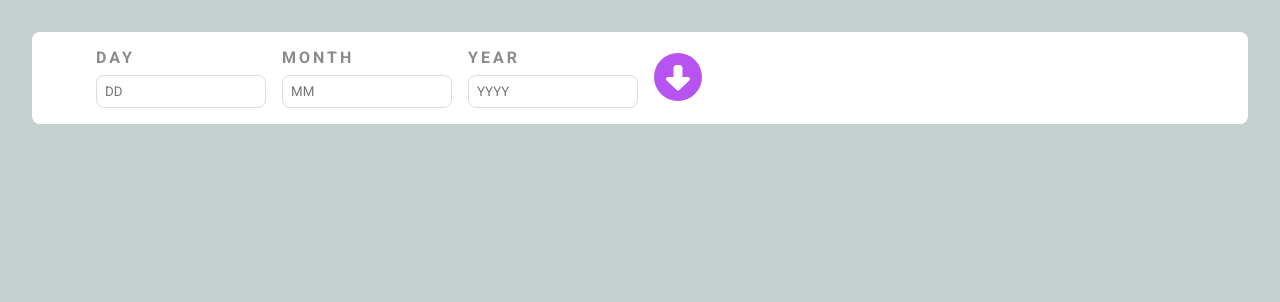
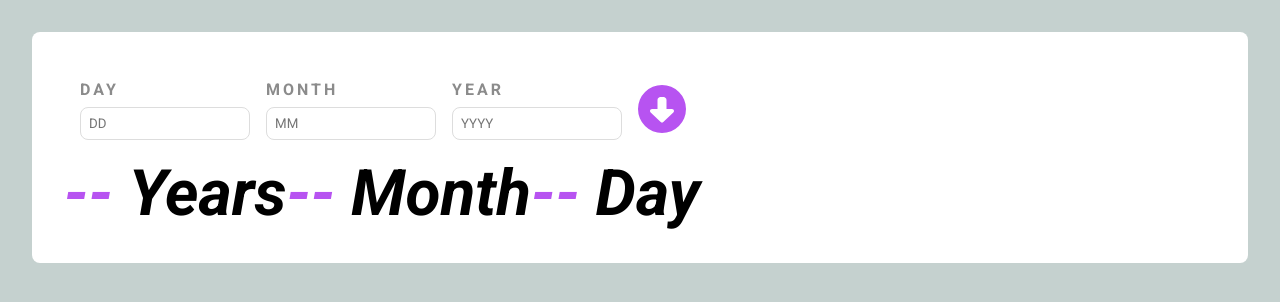
Before and after one commit to ar4scode/age-calculator-react, a React (Vite) app: page / in a window 1280 px wide. Shown: the top 302 px of the page. Built offline with nearby package versions, Linux system fonts and the light colour scheme.

Commit message:
Implement age calculation logic with dynamic state updates

```diff
--- a/src/App.css
+++ b/src/App.css
@@ -17,11 +17,12 @@ body {
   background-color: #fff;
   border-radius: .5rem;
   margin: 2rem;
+  display: flex;
+  flex-direction: column;
 }
 
 .container form {
   display: flex;
-  margin: 1rem;
   padding: 1rem;
 }
 
@@ -65,3 +66,18 @@ form button:active {
   filter: grayscale(20%);
   opacity: .7;
 }
+
+.output-container {
+  text-align: center;
+  display: flex;
+}
+
+.output-container div h1 {
+  font-size: 4rem;
+  font-style: italic;
+  color: #000;
+}
+
+.output-container span {
+  color: #b753f1;
+}
--- a/src/components/AgeCalculator.jsx
+++ b/src/components/AgeCalculator.jsx
@@ -1,16 +1,19 @@
-import {useFormik} from "formik"
-import * as Yup from "yup"
+import { useFormik } from "formik";
+import { useState } from "react";
+import * as Yup from "yup";
 import { FontAwesomeIcon } from "@fortawesome/react-fontawesome";
 import { faCircleDown } from "@fortawesome/free-solid-svg-icons";
 
+export default function AgeCalculator() {
+  const [calculatedYears, setCalculatedYears] = useState("--");
+  const [calculatedMonths, setCalculatedMonths] = useState("--");
+  const [calculatedDays, setCalculatedDays] = useState("--");
 
-export default function AgeCalculator() {
-
-  const currentYear = new Date().getFullYear()
+  const currentYear = new Date().getFullYear();
 
   const validationSchema = Yup.object({
     day: Yup.number()
-      .min(1, "Day must be at least one" )
+      .min(1, "Day must be at least one")
       .max(31, "Day cannot be more than 31")
       .required("Day is required"),
     month: Yup.number()
@@ -20,8 +23,8 @@ export default function AgeCalculator() {
     year: Yup.number()
       .min(1900, "Year must be at least 1900")
       .max(currentYear, `Year cannot be more than ${currentYear}`)
-      .required("Year is required")
-  })
+      .required("Year is required"),
+  });
 
   const formik = useFormik({
     initialValues: {
@@ -31,24 +34,41 @@ export default function AgeCalculator() {
     },
     validationSchema,
     onSubmit: (values) => {
-      console.log(values);
-    }
-  })
+      const birthDate = new Date(values.year, values.month - 1, values.day);
+      const currentDate = new Date();
 
-  // declare style for when we got error
+      let years = currentDate.getFullYear() - birthDate.getFullYear();
+      let months = currentDate.getMonth() - birthDate.getMonth();
+      let days = currentDate.getDate() - birthDate.getDate();
+
+      if (days < 0) {
+        months -= 1;
+        days += new Date(currentDate.getFullYear(), currentDate.getMonth(), 0).getDate();
+      }
+      if (months < 0) {
+        years -= 1;
+        months += 12;
+      }
+
+      setCalculatedYears(years);
+      setCalculatedMonths(months);
+      setCalculatedDays(days);
+    },
+  });
+
   const errorStyle = {
     color: "#f00",
     margin: ".2rem .6rem",
     fontStyle: "italic",
-    fontSize: ".8rem"
-  }
+    fontSize: ".8rem",
+  };
 
-  return(
+  return (
     <>
       <div className="container">
         <form onSubmit={formik.handleSubmit}>
           <div className="input-containers">
-            <label style={formik.touched.day && formik.errors.day ? {color: "#e25858"} : null} htmlFor="day">DAY</label>
+            <label style={formik.touched.day && formik.errors.day ? { color: "#e25858" } : null} htmlFor="day">DAY</label>
             <input
               type="text"
               id="day"
@@ -57,14 +77,14 @@ export default function AgeCalculator() {
               onChange={formik.handleChange}
               onBlur={formik.handleBlur}
               placeholder="DD"
-              style={formik.touched.day && formik.errors.day ? {borderColor: "#e25858"} : null}
+              style={formik.touched.day && formik.errors.day ? { borderColor: "#e25858" } : null}
             />
             {formik.touched.day && formik.errors.day ? (
               <div style={errorStyle}>{formik.errors.day}</div>
             ) : null}
           </div>
           <div className="input-containers">
-            <label style={formik.touched.month && formik.errors.month ? {color: "#e25858"} : null} htmlFor="month">MONTH</label>
+            <label style={formik.touched.month && formik.errors.month ? { color: "#e25858" } : null} htmlFor="month">MONTH</label>
             <input
               type="text"
               name="month"
@@ -73,14 +93,14 @@ export default function AgeCalculator() {
               onChange={formik.handleChange}
               onBlur={formik.handleBlur}
               placeholder="MM"
-              style={formik.touched.month && formik.errors.month ? {borderColor: "#e25858"} : null}
+              style={formik.touched.month && formik.errors.month ? { borderColor: "#e25858" } : null}
             />
             {formik.touched.month && formik.errors.month ? (
               <div style={errorStyle}>{formik.errors.month}</div>
             ) : null}
           </div>
           <div className="input-containers">
-            <label style={formik.touched.year && formik.errors.year ? {color: "#e25858"} : null} htmlFor="year">YEAR</label>
+            <label style={formik.touched.year && formik.errors.year ? { color: "#e25858" } : null} htmlFor="year">YEAR</label>
             <input
               type="text"
               name="year"
@@ -89,7 +109,7 @@ export default function AgeCalculator() {
               onChange={formik.handleChange}
               onBlur={formik.handleBlur}
               placeholder="YYYY"
-              style={formik.touched.year && formik.errors.year ? {borderColor: "#e25858"} : null}
+              style={formik.touched.year && formik.errors.year ? { borderColor: "#e25858" } : null}
             />
             {formik.touched.year && formik.errors.year ? (
               <div style={errorStyle}>{formik.errors.year}</div>
@@ -98,7 +118,19 @@ export default function AgeCalculator() {
 
           <button type="submit"><FontAwesomeIcon icon={faCircleDown} /></button>
         </form>
+
+        <div className="output-container">
+          <div className="year-output">
+            <h1><span>{calculatedYears}</span> Years</h1>
+          </div>
+          <div className="month-output">
+            <h1><span>{calculatedMonths}</span> Month</h1>
+          </div>
+          <div className="day-output">
+            <h1><span>{calculatedDays}</span> Day</h1>
+          </div>
+        </div>
       </div>
     </>
-  )
+  );
 }
```
